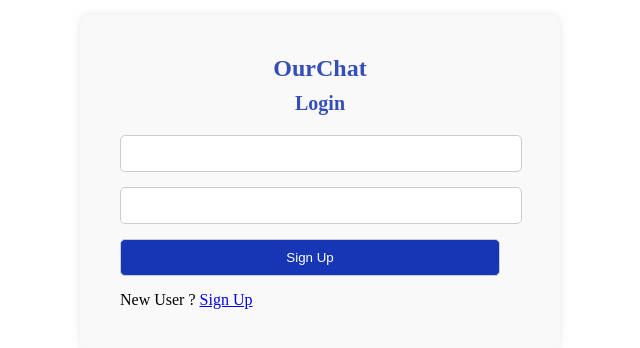
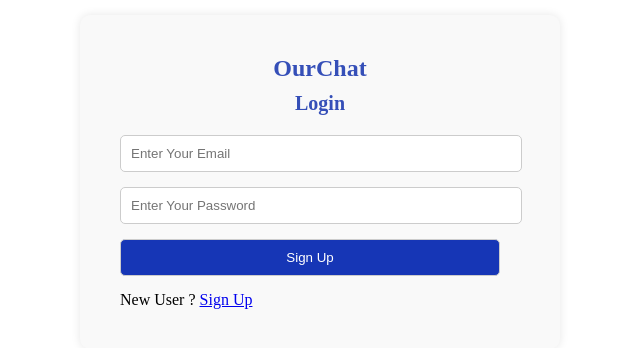
Before and after one commit to praneeth622/ChatApp, a React (Create React App) app: page /login in a window 1280 px wide. Shown: the part 218-566 px from the top of the page, without its empty margins (320-960 px from the left). Built offline with nearby package versions, Linux system fonts and the light colour scheme; no server answers.

Commit message:
Changes done

```diff
--- a/src/pages/Register.jsx
+++ b/src/pages/Register.jsx
@@ -74,8 +74,8 @@ function Register() {
                 <span className='title'>Register</span>
                 <form onSubmit={handleSubmit}>
                     <input type='text' placeholder='Display name' />
-                    <input type='email' />
-                    <input type='password' />
+                    <input type='email' placeholder='Enter Your Email'/>
+                    <input type='password' placeholder='Enter Your Password'/>
                     <input type='file' />
                     <button type='submit'>Sign Up</button>
                 </form>
--- a/src/pages/login.jsx
+++ b/src/pages/login.jsx
@@ -33,8 +33,8 @@ function Login(props) {
                 <span className='logo'>OurChat</span>
                 <span className='title'>Login</span>
                 <form onSubmit={handleSubmit}>
-                    <input type='email' />
-                    <input type='password' />
+                    <input type='email' placeholder='Enter Your Email'/>
+                    <input type='password' placeholder='Enter Your Password' />
                     <button type='submit'>Sign Up</button>
                 </form>
                 {error && <span>Something went wrong</span>}
```
Also changed, not shown: src/pages/Components/Chats.jsx (+27 -2 lines).
